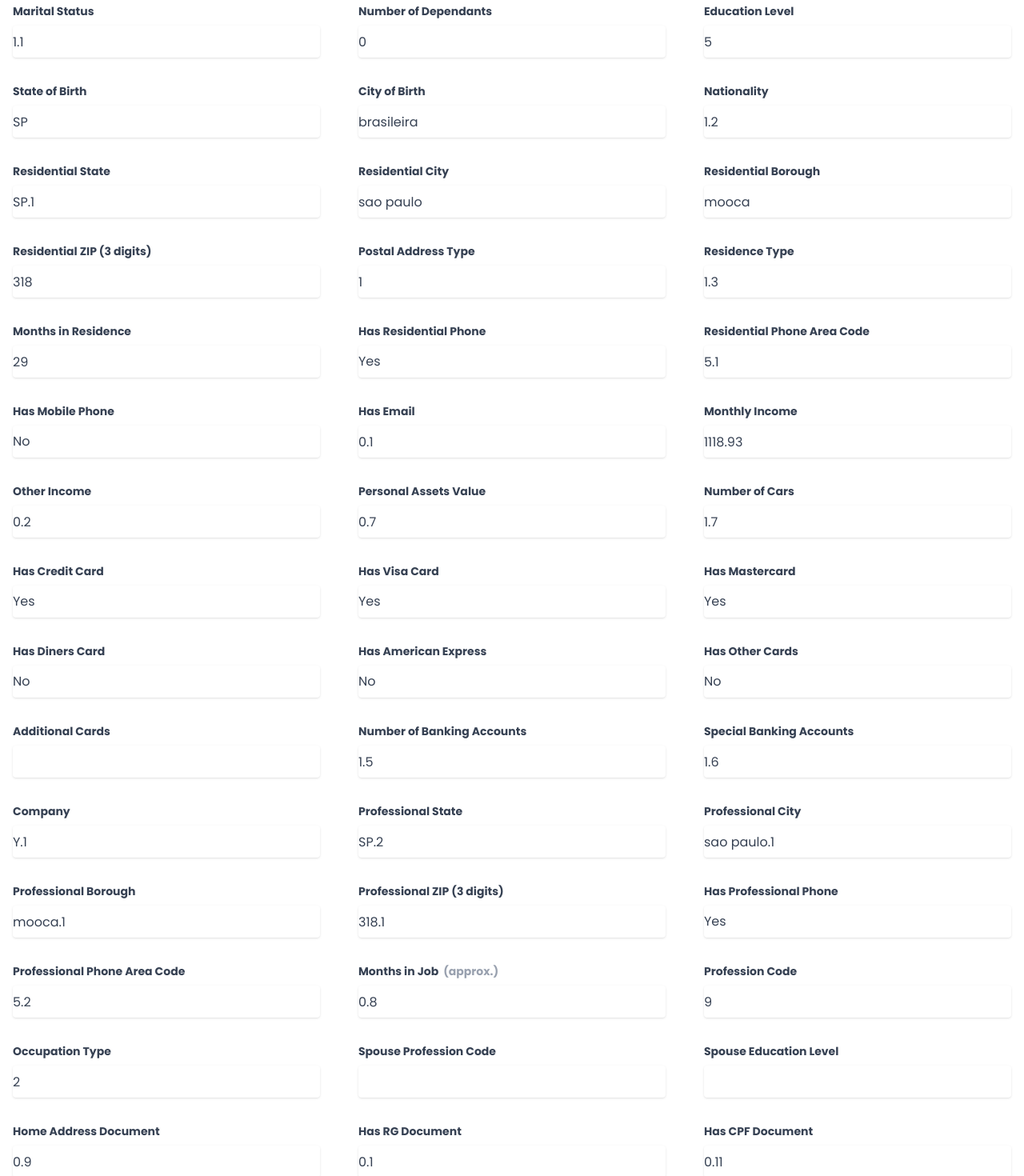
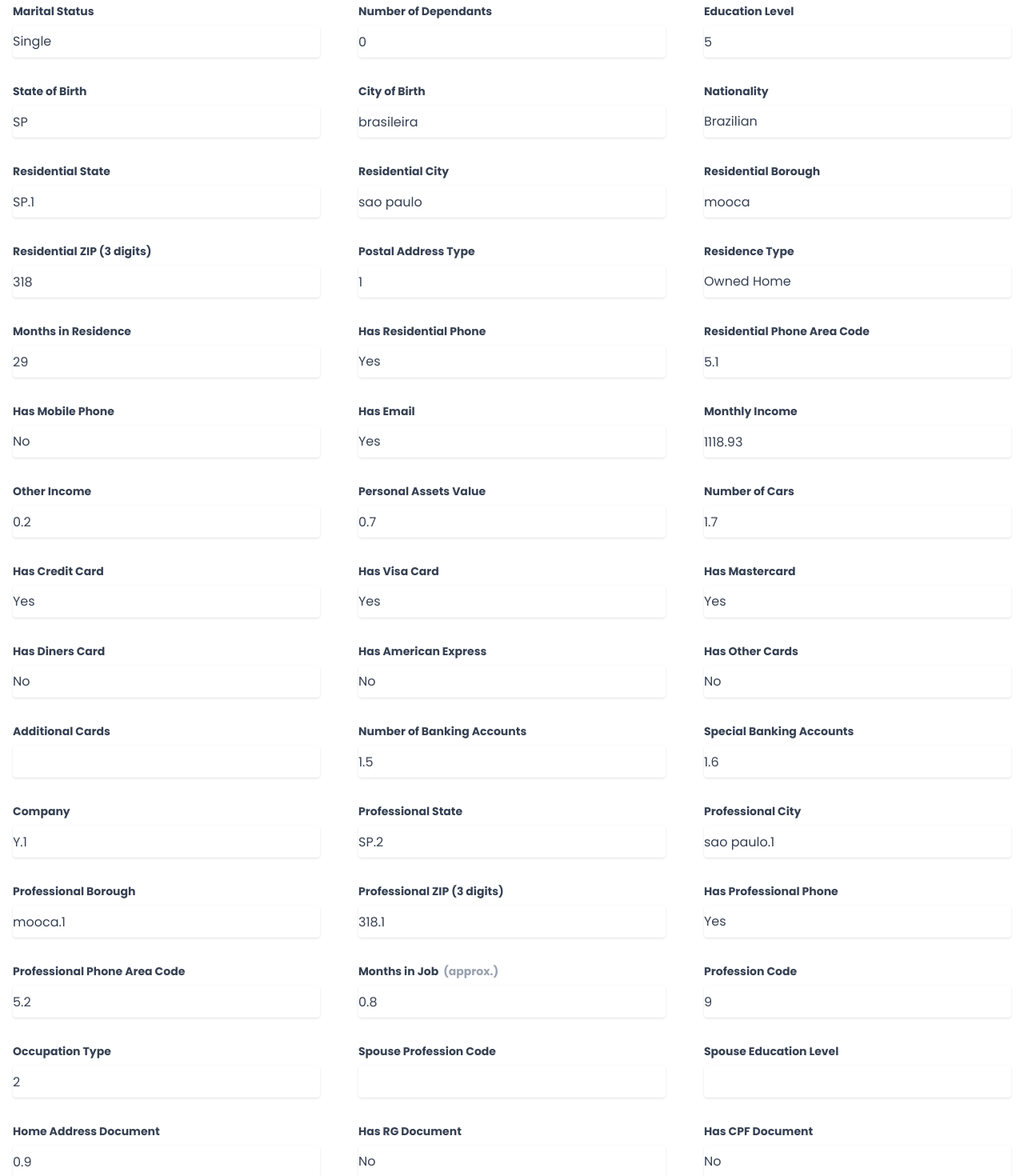
Before and after one commit to Carlos0550/Creda, a React (Vite) app in the folder frontend/: page /home/1 in a window 1280 px wide. Shown: the part 380-1850 px from the top of the page at 80% size. Built offline with nearby package versions, Linux system fonts and the light colour scheme; sample sign-in values are in the browser's storage.

Commit message:
Otros ajustes

```diff
--- a/frontend/src/Home/Home.tsx
+++ b/frontend/src/Home/Home.tsx
@@ -596,15 +596,21 @@ const Home: React.FC = () => {
             >
               Marital Status
             </label>
-            <input
+            <select
               id="MARITAL_STATUS"
               name="MARITAL_STATUS"
-              type="number"
-              step="0.1"
               value={formData.MARITAL_STATUS ?? ""}
               onChange={handleInputChange}
               className="shadow appearance-none border rounded w-full py-3 px-4 text-gray-700 leading-tight focus:outline-none focus:shadow-outline h-10"
-            />
+            >
+              <option value="">Select marital status</option>
+              <option value="1">Single</option>
+              <option value="2">Married</option>
+              <option value="3">Divorced</option>
+              <option value="4">Widowed</option>
+              <option value="5">Separated</option>
+              <option value="6">Domestic Partnership</option>
+            </select>
           </div>
 
           <div className="mt-4 mr-4 ml-4 ">
@@ -682,15 +688,25 @@ const Home: React.FC = () => {
             >
               Nationality
             </label>
-            <input
+            <select
               id="NACIONALITY"
               name="NACIONALITY"
-              type="number"
-              step="0.1"
               value={formData.NACIONALITY ?? ""}
               onChange={handleInputChange}
               className="shadow appearance-none border rounded w-full py-3 px-4 text-gray-700 leading-tight focus:outline-none focus:shadow-outline h-10"
-            />
+            >
+              <option value="">Select nationality</option>
+              <option value="1">Brazilian</option>
+              <option value="2">Argentinian</option>
+              <option value="3">American</option>
+              <option value="4">Spanish</option>
+              <option value="5">Portuguese</option>
+              <option value="6">Italian</option>
+              <option value="7">German</option>
+              <option value="8">French</option>
+              <option value="9">Mexican</option>
+              <option value="10">Other</option>
+            </select>
           </div>
 
           {/* Residential Information */}
@@ -786,15 +802,22 @@ const Home: React.FC = () => {
             >
               Residence Type
             </label>
-            <input
+            <select
               id="RESIDENCE_TYPE"
               name="RESIDENCE_TYPE"
-              type="number"
-              step="0.1"
               value={formData.RESIDENCE_TYPE ?? ""}
               onChange={handleInputChange}
               className="shadow appearance-none border rounded w-full py-3 px-4 text-gray-700 leading-tight focus:outline-none focus:shadow-outline h-10"
-            />
+            >
+              <option value="">Select residence type</option>
+              <option value="1">Owned Home</option>
+              <option value="2">Rented Apartment</option>
+              <option value="3">Living with Family</option>
+              <option value="4">Mortgaged Property</option>
+              <option value="5">Company Provided</option>
+              <option value="6">Public Housing</option>
+              <option value="7">Temporary Accommodation</option>
+            </select>
           </div>
 
           <div className="mt-4 mr-4 ml-4 ">
@@ -879,15 +902,17 @@ const Home: React.FC = () => {
             >
               Has Email
             </label>
-            <input
+            <select
               id="FLAG_EMAIL"
               name="FLAG_EMAIL"
-              type="number"
-              step="0.1"
               value={formData.FLAG_EMAIL ?? ""}
               onChange={handleInputChange}
               className="shadow appearance-none border rounded w-full py-3 px-4 text-gray-700 leading-tight focus:outline-none focus:shadow-outline h-10"
-            />
+            >
+              <option value="">Select</option>
+              <option value="1">Yes</option>
+              <option value="0">No</option>
+            </select>
           </div>
 
           {/* Financial Information */}
@@ -1377,15 +1402,17 @@ const Home: React.FC = () => {
             >
               Has RG Document
             </label>
-            <input
+            <select
               id="FLAG_RG"
               name="FLAG_RG"
-              type="number"
-              step="0.1"
               value={formData.FLAG_RG ?? ""}
               onChange={handleInputChange}
               className="shadow appearance-none border rounded w-full py-3 px-4 text-gray-700 leading-tight focus:outline-none focus:shadow-outline h-10"
-            />
+            >
+              <option value="">Select</option>
+              <option value="1">Yes</option>
+              <option value="0">No</option>
+            </select>
           </div>
 
           <div className="mt-4 mr-4 ml-4 ">
@@ -1395,15 +1422,17 @@ const Home: React.FC = () => {
             >
               Has CPF Document
             </label>
-            <input
+            <select
               id="FLAG_CPF"
               name="FLAG_CPF"
-              type="number"
-              step="0.01"
               value={formData.FLAG_CPF ?? ""}
               onChange={handleInputChange}
               className="shadow appearance-none border rounded w-full py-3 px-4 text-gray-700 leading-tight focus:outline-none focus:shadow-outline h-10"
-            />
+            >
+              <option value="">Select</option>
+              <option value="1">Yes</option>
+              <option value="0">No</option>
+            </select>
           </div>
 
           <div className="mt-4 mr-4 ml-4 ">
--- a/frontend/src/Home/utils/useClientForm.tsx
+++ b/frontend/src/Home/utils/useClientForm.tsx
@@ -67,21 +67,21 @@ const initialFormData: ClientFormData = {
   QUANT_ADDITIONAL_CARDS: null,
   POSTAL_ADDRESS_TYPE: 1,
   SEX: "F",
-  MARITAL_STATUS: 1.1,
+  MARITAL_STATUS: 1,
   QUANT_DEPENDANTS: 0,
   EDUCATION_LEVEL: 5,
   STATE_OF_BIRTH: "SP",
   CITY_OF_BIRTH: "brasileira",
-  NACIONALITY: 1.2,
+  NACIONALITY: 1,
   RESIDENCIAL_STATE: "SP.1",
   RESIDENCIAL_CITY: "sao paulo",
   RESIDENCIAL_BOROUGH: "mooca",
   FLAG_RESIDENCIAL_PHONE: "Y",
   RESIDENCIAL_PHONE_AREA_CODE: 5.1,
-  RESIDENCE_TYPE: 1.3,
+  RESIDENCE_TYPE: 1,
   MONTHS_IN_RESIDENCE: 29.0,
   FLAG_MOBILE_PHONE: "N",
-  FLAG_EMAIL: 0.1,
+  FLAG_EMAIL: 1,
   PERSONAL_MONTHLY_INCOME: 1118.93,
   OTHER_INCOMES: 0.2,
   FLAG_VISA: 1,
@@ -105,8 +105,8 @@ const initialFormData: ClientFormData = {
   MATE_PROFESSION_CODE: null,
   MATE_EDUCATION_LEVEL: null,
   FLAG_HOME_ADDRESS_DOCUMENT: 0.9,
-  FLAG_RG: 0.1,
-  FLAG_CPF: 0.11,
+  FLAG_RG: 0,
+  FLAG_CPF: 0,
   FLAG_INCOME_PROOF: 0.12,
   PRODUCT: 2,
   FLAG_ACSP_RECORD: "N.1",
```
